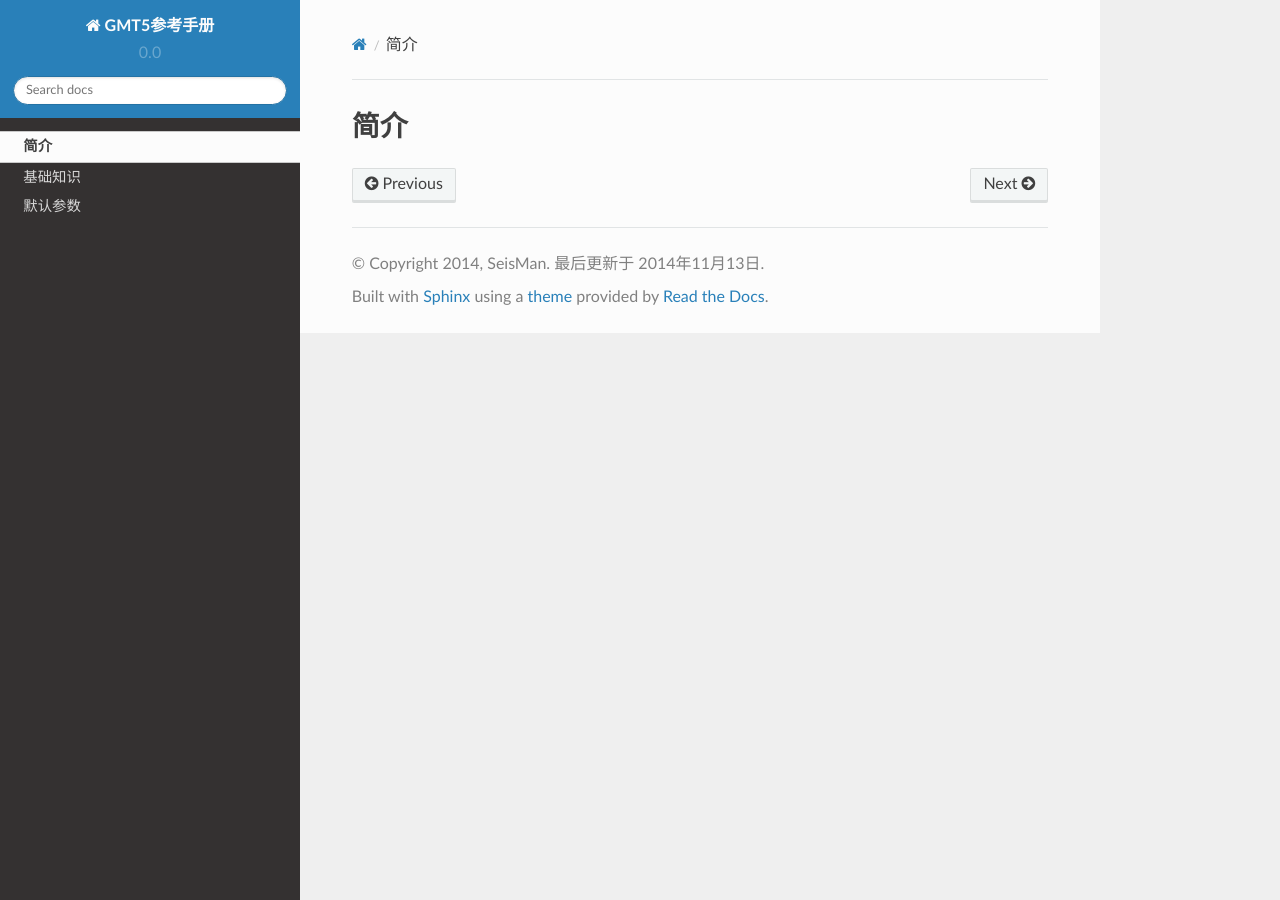
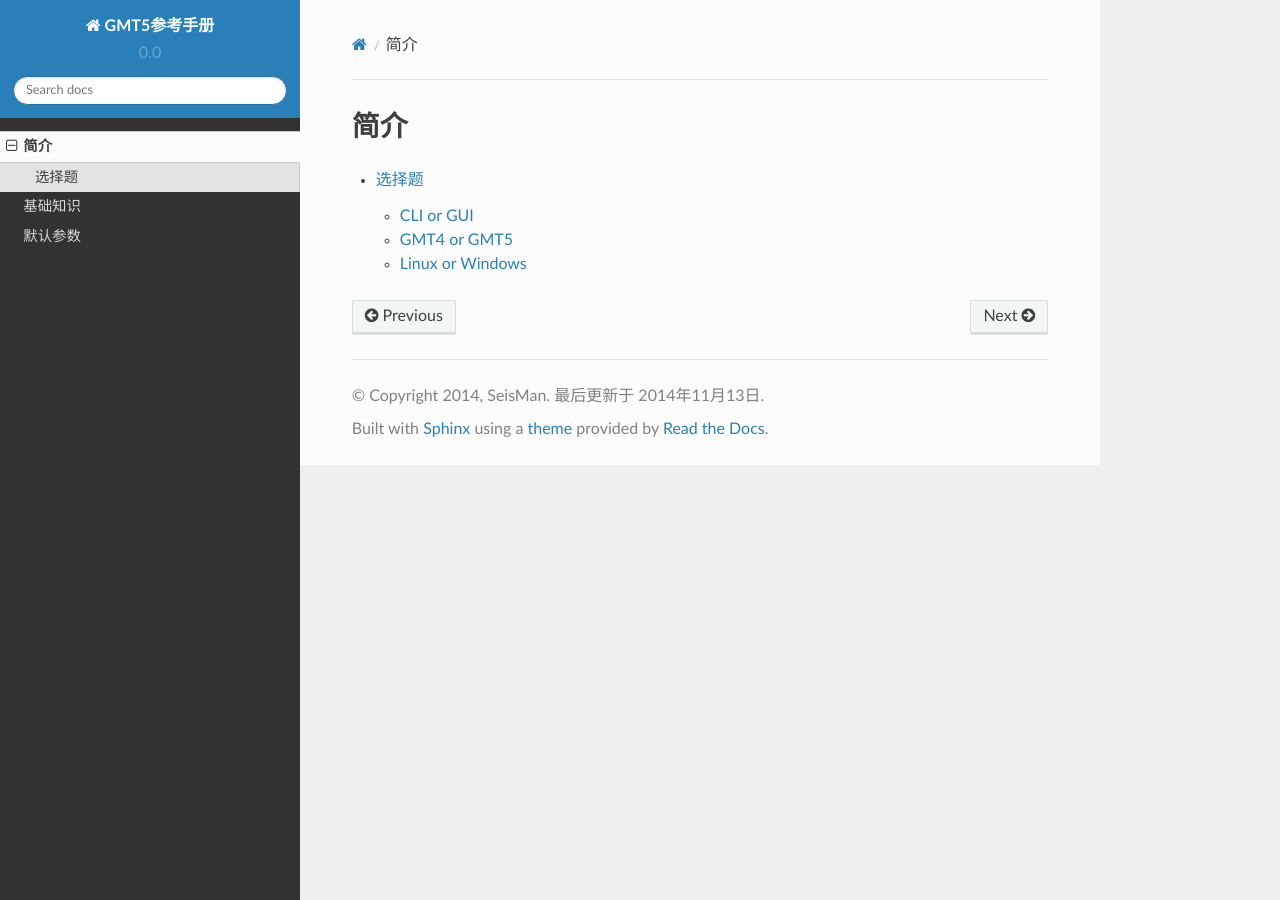
Before and after one commit to seisman/GMT5_Docs, a Sphinx documentation site: the page built from source/gmt-intro.rst, in a window 1280 px wide. Built offline with Sphinx 7.4.7 and the Read the Docs theme 2.0.0, drawn with Linux system fonts in a browser that asks for light colours; part of the change alters nothing that is shown.

Commit message:
how to choose

```diff
--- a/source/gmt-intro.rst
+++ b/source/gmt-intro.rst
@@ -2,3 +2,5 @@
 ####
 
 .. toctree::
+
+   how-to-choose
--- /dev/null
+++ b/source/how-to-choose.rst
@@ -0,0 +1,43 @@
+选择题
+======
+
+:Create Date: 2014-11-13
+:Last Updated: 2014-11-13
+
+CLI or GUI
+----------
+
+与我们平常接触的PhotoShop之类的绘图工具不同，GMT是没有图形界面的，无法通过鼠标点击或拖动来执行要实现的绘图操作。GMT是纯命令行的，所有的绘图操作都是通过命令与选项的组合来完成的。
+
+CLI相对于GUI的优势在于：
+
+- 可以精确控制图形的显示，比如线条宽度、圆的大小；
+- 可以将一系列绘图命令保存到脚本中，方便重复原来的绘图，也便于批量操作；
+- 内存占用更低；
+
+GMT4 or GMT5
+------------
+
+GMT于2013年11月发布了GMT5的第一个正式版本5.1.0，自此，GMT目前存在两个并行的版本：GMT4和GMT5。GMT4目前只修订bug，不再增加新功能。
+
+选择GMT4的理由：
+
+- 已经发布十年有余，功能相对成熟；
+- 已不再增加新功能，仅修复bug，因而bug只会越来越少；
+- 网络上的中文教程及示例多采用GMT4语法，新手学习起来更方便；
+
+选择GMT5的理由：
+
+- GMT5相对于GMT4有很多改进，命令风格上更友好；
+- GMT5相对于GMT4加入了更多的新功能；
+- GMT5是GMT的未来；
+
+Linux or Windows
+----------------
+
+GMT可以运行在Linux以及Windows下（还有Mac），但更推荐在Linux下使用。原因如下：
+
+- GMT是在Linux下开发的，后移植到Windows下，相对来说，Windows版本有更多的bug；
+- Linux下有众多辅助工具：\ ``awk``\ 、\ ``cut``\ 、\ ``paste``\ ；
+- Windows下的命令行太难用，测试GMT命令太麻烦；
+- Windows的bat脚本功能单一；
```
